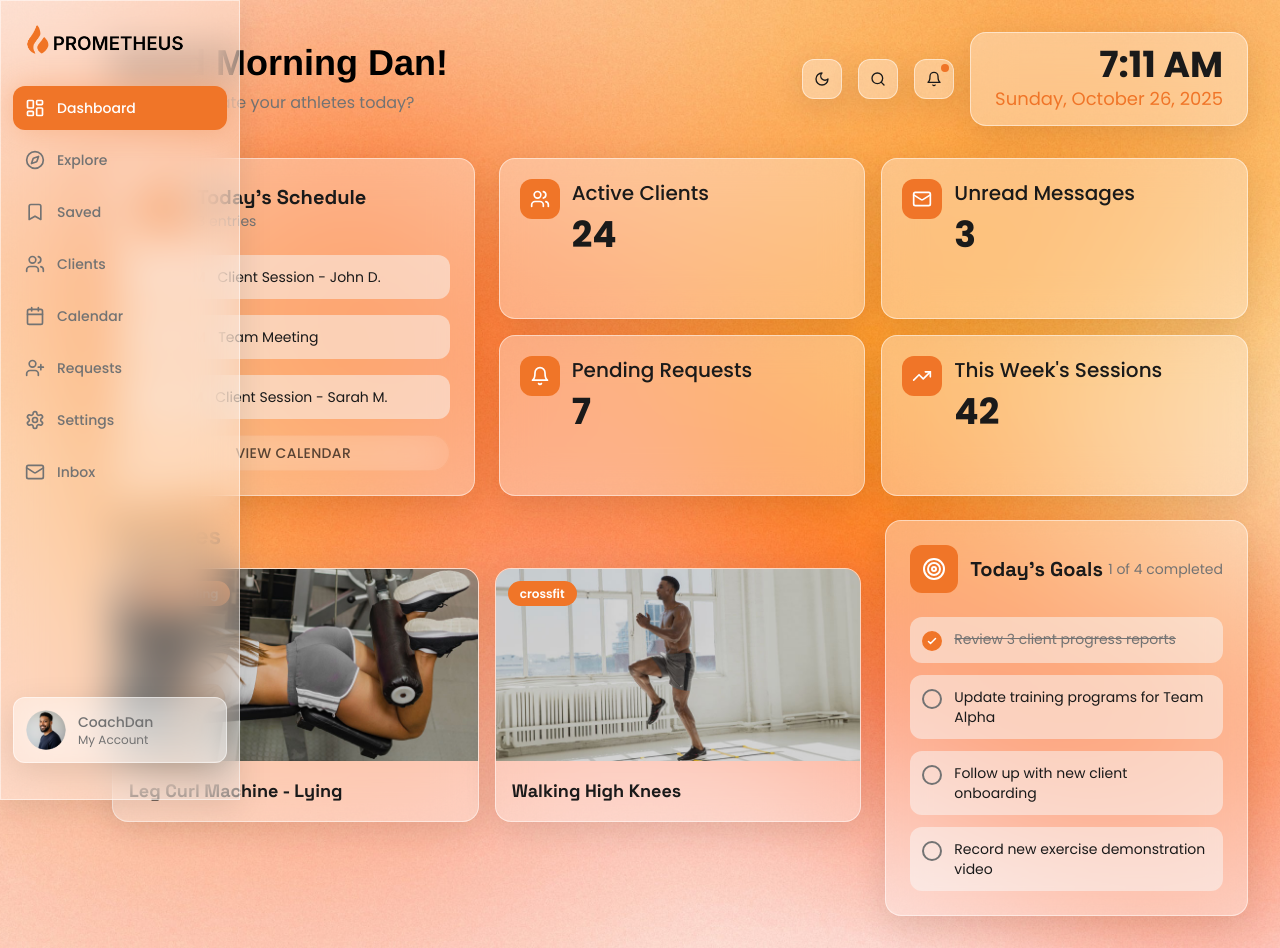
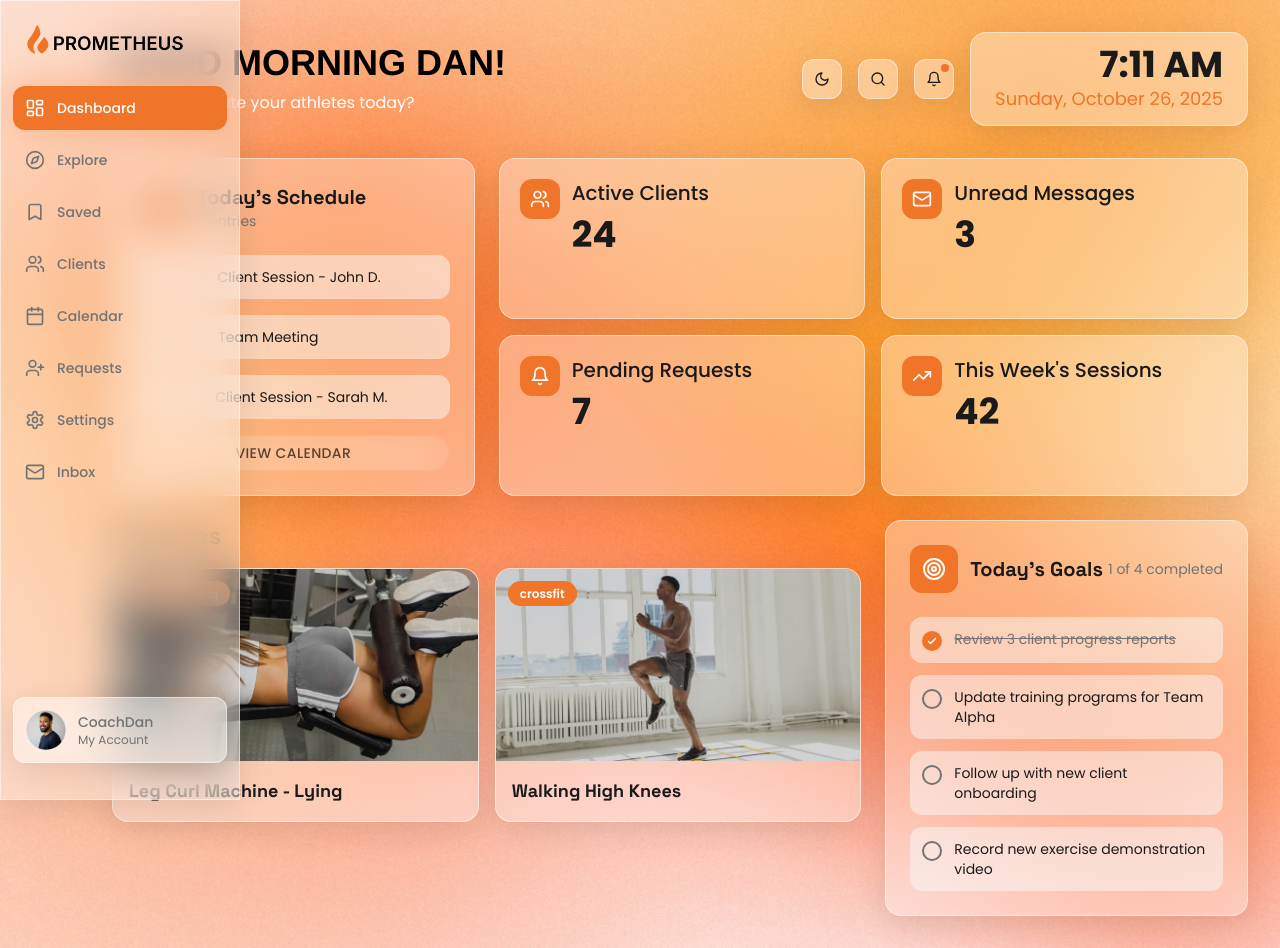
Before and after one commit to prometheusimpact/prometheus-coach-ui, a React (Vite) app: page /dashboard in a window 1280 px wide. Built offline with nearby package versions, Linux system fonts and the light colour scheme; the HTML template or start-up script is replaced by a standard one.

Commit message:
Update dashboard greeting

```diff
--- a/src/pages/Dashboard.tsx
+++ b/src/pages/Dashboard.tsx
@@ -77,10 +77,10 @@ const Dashboard = () => {
         {/* Header */}
         <div className="flex flex-col lg:flex-row lg:items-center lg:justify-between mb-8 gap-4">
           <div>
-            <h1 className="text-3xl lg:text-4xl font-arimo font-bold mb-2 text-black dark:text-[hsl(24,100%,50%)]">
+            <h1 className="text-3xl lg:text-4xl font-arimo font-bold mb-2 text-black dark:text-[hsl(24,100%,50%)] uppercase">
               {getGreeting()} Dan!
             </h1>
-            <p className="text-muted-foreground">Ready to elevate your athletes today?</p>
+            <p className="text-white">Ready to elevate your athletes today?</p>
           </div>
 
           <div className="flex items-center gap-4">
```
